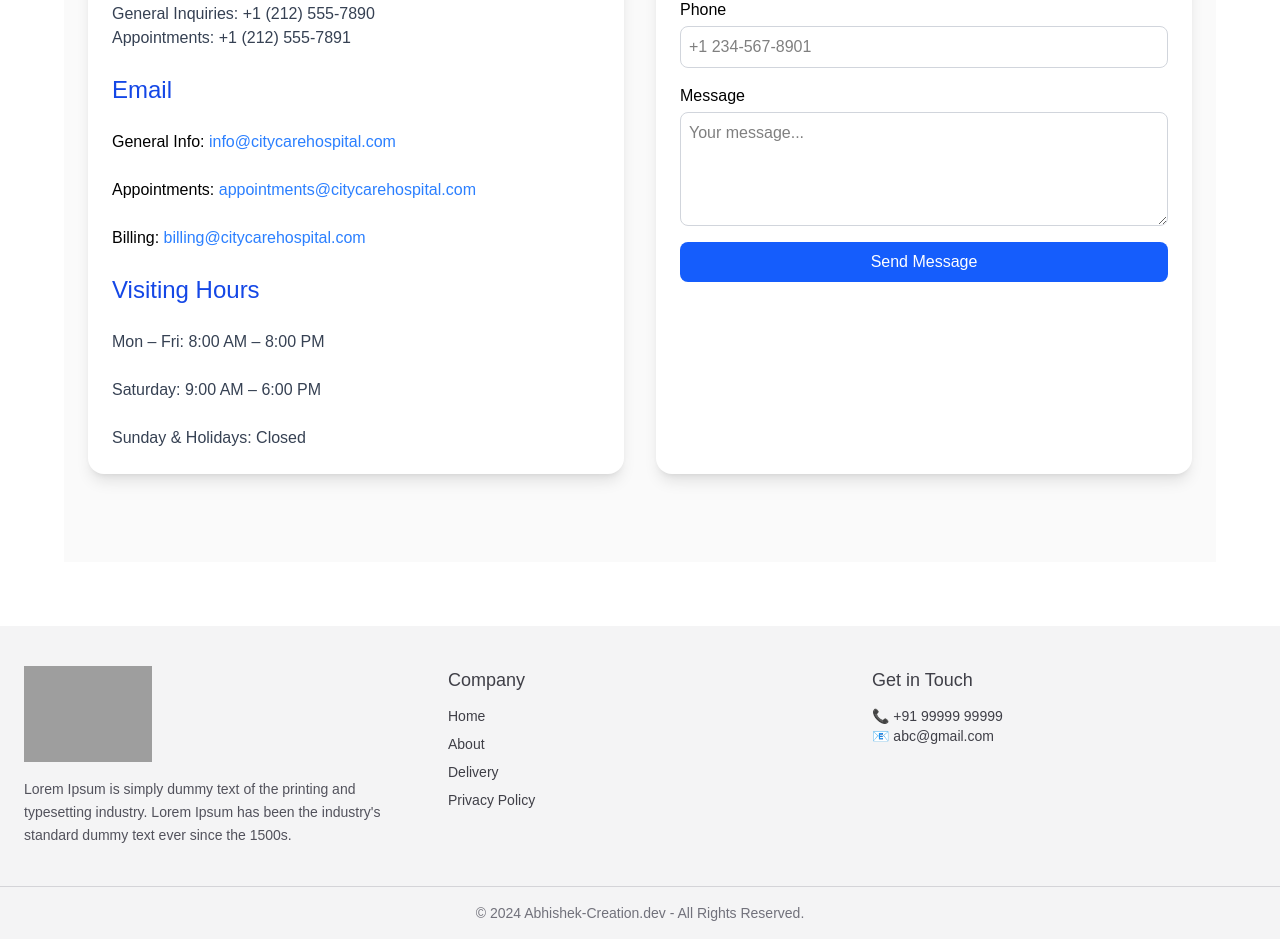
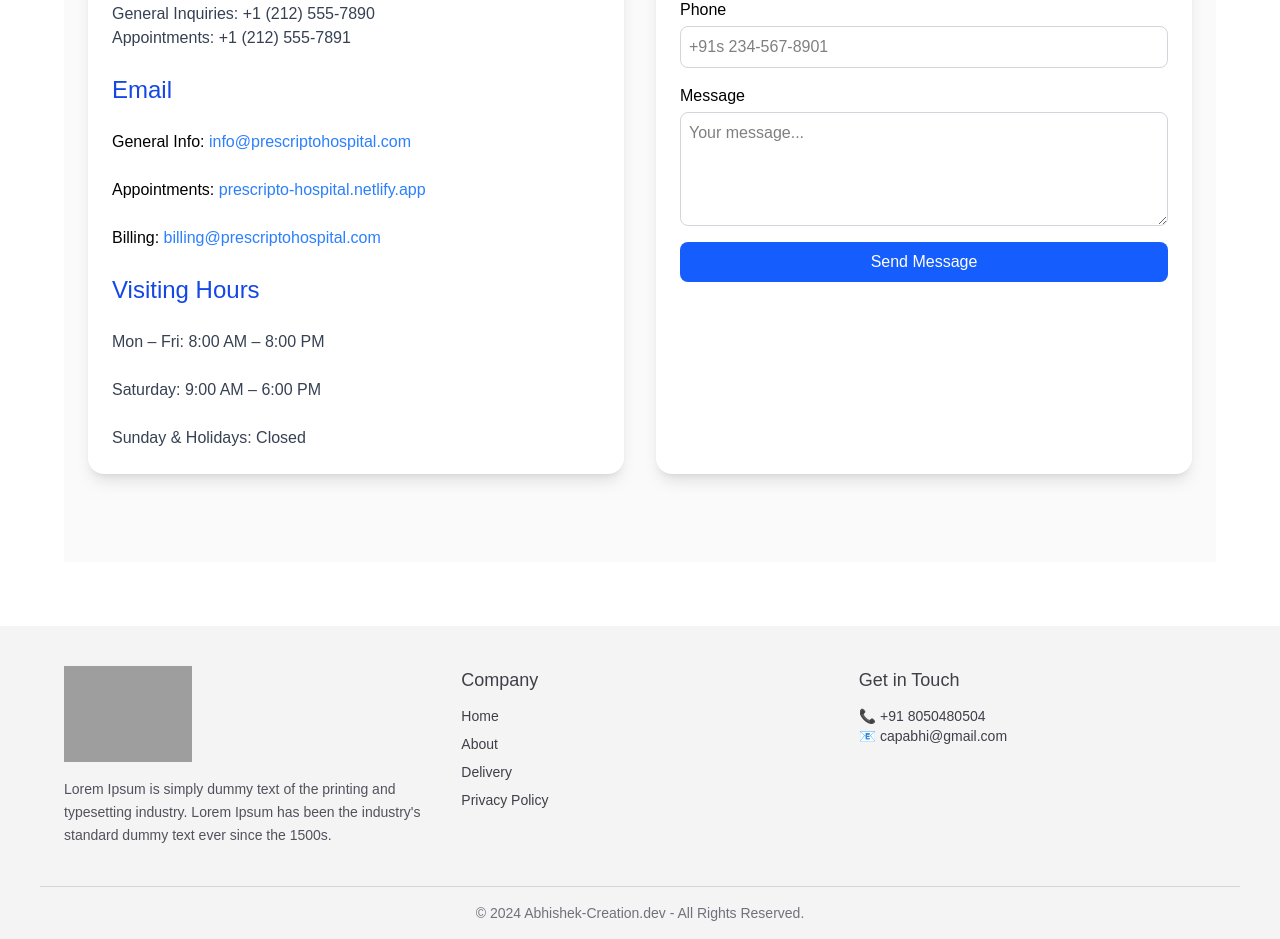
Before and after one commit to YadavAbhishek01/Hostpital-Mangement, a React (Vite) app: page /contact in a window 1280 px wide. Shown: the part 442-1381 px from the top of the page. Built offline with nearby package versions, Linux system fonts and the light colour scheme; grey boxes are pictures that could not be loaded.

Commit message:
fixed erro

```diff
--- a/package.json
+++ b/package.json
@@ -16,11 +16,11 @@
     "@mui/material": "^7.3.2",
     "@tailwindcss/vite": "^4.1.12",
     "framer-motion": "^12.23.12",
-    "lucide-react": "^0.544.0",
     "nanoid": "^5.1.5",
     "react": "^19.1.1",
     "react-calendar": "^6.0.0",
     "react-dom": "^19.1.1",
+    "react-hot-toast": "^2.6.0",
     "react-icons": "^5.5.0",
     "react-native-navigation": "^8.3.1",
     "react-router-dom": "^7.8.2",
--- a/src/Admin/pages/AllAppointments.jsx
+++ b/src/Admin/pages/AllAppointments.jsx
@@ -10,9 +10,14 @@ const AllAppointments = () => {
 
   const handlecancel=(id)=>{
 
-    const cancelappoin=appointments.filter((doc)=>(doc.id)!==id)
+    if(window.confirm("Are You Sure"))
+    {
+      const cancelappoin=appointments.filter((doc)=>(doc.id)!==id)
     setAppointments(cancelappoin)
     localStorage.setItem("Appoinments",JSON.stringify(cancelappoin))
+
+    }
+
 
 
   }
--- a/src/App.jsx
+++ b/src/App.jsx
@@ -34,7 +34,7 @@ function App() {
 
     <Routes>
 
-      <Route path="/" element={<Main />}>
+      <Route path="/" element={<Main />} >
 
           <Route index element={<Home />} />
 
--- a/src/Componets/Footer/Footer.jsx
+++ b/src/Componets/Footer/Footer.jsx
@@ -1,13 +1,16 @@
 import React, { useEffect, useState } from 'react'
+import { useNavigate } from 'react-router-dom'
 
 const Footer = () => {
+  const navigate=useNavigate()
   const[getrole,setGetrole]=useState(null)
   useEffect(()=>{
     const role=JSON.parse(localStorage.getItem("role"))
     setGetrole(role)
+
   })
   return (
-    <footer className="bg-zinc-100 text-zinc-700 mt-10 z-10">
+    <footer className="bg-zinc-100 text-zinc-700 mt-10 z-10 px-10">
       {!getrole && (  <div className="container mx-auto px-6 py-10 grid grid-cols-1 md:grid-cols-3 gap-10">
         <div>
           <img
@@ -25,8 +28,8 @@ const Footer = () => {
         <div>
           <h3 className="text-lg font-semibold mb-3">Company</h3>
           <ul className="space-y-2 text-sm">
-            <li className="hover:text-sky-600 cursor-pointer">Home</li>
-            <li className="hover:text-sky-600 cursor-pointer">About</li>
+            <li className="hover:text-sky-600 cursor-pointer" onClick={()=>navigate('/')}>Home</li>
+            <li className="hover:text-sky-600 cursor-pointer"onClick={()=>navigate('/about')}>About</li>
             <li className="hover:text-sky-600 cursor-pointer">Delivery</li>
             <li className="hover:text-sky-600 cursor-pointer">Privacy Policy</li>
           </ul>
@@ -35,8 +38,8 @@ const Footer = () => {
 
         <div>
           <h3 className="text-lg font-semibold mb-3">Get in Touch</h3>
-          <p className="text-sm">📞 +91 99999 99999</p>
-          <p className="text-sm">📧 abc@gmail.com</p>
+          <p className="text-sm">📞 +91 8050480504</p>
+          <p className="text-sm">📧 capabhi@gmail.com</p>
         </div>
       </div>)}
 
--- a/src/Componets/MiddelHero/MiddelHero.jsx
+++ b/src/Componets/MiddelHero/MiddelHero.jsx
@@ -34,7 +34,7 @@ const MiddelHero = () => {
                 {role ? ( <NavLink to='/all-doctor'><button className="bg-white text-zinc-900 font-semibold py-2 px-6 rounded-lg hover:bg-gray-100 transition w-48 mx-auto md:mx-0">
                 Book Appoinment
           </button></NavLink> ):( <NavLink to='/signup'><button className="bg-white text-zinc-900 font-semibold py-2 px-6 rounded-lg hover:bg-gray-100 transition w-48 mx-auto md:mx-0">
-               create account
+               Create Account
           </button></NavLink>)}
 
         </div>
--- a/src/Pages/ContactUs.jsx
+++ b/src/Pages/ContactUs.jsx
@@ -8,7 +8,7 @@ const ContactUs = () => {
     setResult("Sending...");
 
     const formData = new FormData(event.target);
-    formData.append("access_key", "176d52e5-6d41-4b82-85d0-96c1ed8c5100");
+    formData.append("access_key", "b0e8d9f8-20d8-4596-b63e-1b9a9c5270d5");
 
     const response = await fetch("https://api.web3forms.com/submit", {
       method: "POST",
@@ -52,16 +52,16 @@ const ContactUs = () => {
               href="mailto:info@citycarehospital.com"
               className="text-blue-500 hover:underline"
             >
-              info@citycarehospital.com
+              info@prescriptohospital.com
             </a>
           </p>
           <p>
             Appointments:{" "}
             <a
-              href="mailto:appointments@citycarehospital.com"
+              href="prescripto-hospital.netlify.app"
               className="text-blue-500 hover:underline"
             >
-              appointments@citycarehospital.com
+              prescripto-hospital.netlify.app
             </a>
           </p>
           <p>
@@ -70,7 +70,7 @@ const ContactUs = () => {
               href="mailto:billing@citycarehospital.com"
               className="text-blue-500 hover:underline"
             >
-              billing@citycarehospital.com
+              billing@prescriptohospital.com
             </a>
           </p>
 
@@ -112,7 +112,7 @@ const ContactUs = () => {
                 name="phone"
                 type="tel"
                 maxLength={15}
-                placeholder="+1 234-567-8901"
+                placeholder="+91s 234-567-8901"
                 className="p-2 rounded-lg border border-gray-300 focus:ring-2 focus:ring-blue-400 outline-none"
               />
             </div>
--- a/src/Pages/Login.jsx
+++ b/src/Pages/Login.jsx
@@ -114,8 +114,9 @@ useEffect(() => {
             value={email}
             onChange={(e)=>setEmail(e.target.value)}
               type="email"
+              on
               className="w-full border px-3 py-2 rounded focus:outline-none focus:ring focus:border-blue-300"
-              placeholder="Enter your email"
+              placeholder={admin? 'emily.carter@gmail.com':'Enter Email'}
               required
             />
           </div>
@@ -127,8 +128,7 @@ useEffect(() => {
             onChange={(e)=>setPasswprd(e.target.value)}
               type="password"
               className="w-full border px-3 py-2 rounded focus:outline-none focus:ring focus:border-blue-300"
-              placeholder="Enter your password"
-              required
+               placeholder={admin? 'admin123':'Enter Password'}
             />
 
 
--- a/src/main.jsx
+++ b/src/main.jsx
@@ -7,7 +7,7 @@ import DoctorContext, { DoctorContextProvider } from "./contextApi/DoctorContext
 createRoot(document.getElementById("root")).render(
 
   <StrictMode>
-     <BrowserRouter>
+     <BrowserRouter >
      <DoctorContextProvider>
       <App  />
   </DoctorContextProvider>
```
Also changed, not shown: src/Pages/Signup.jsx (+19 -11 lines), 1 other file (tests, documents, lock files or other folders).
